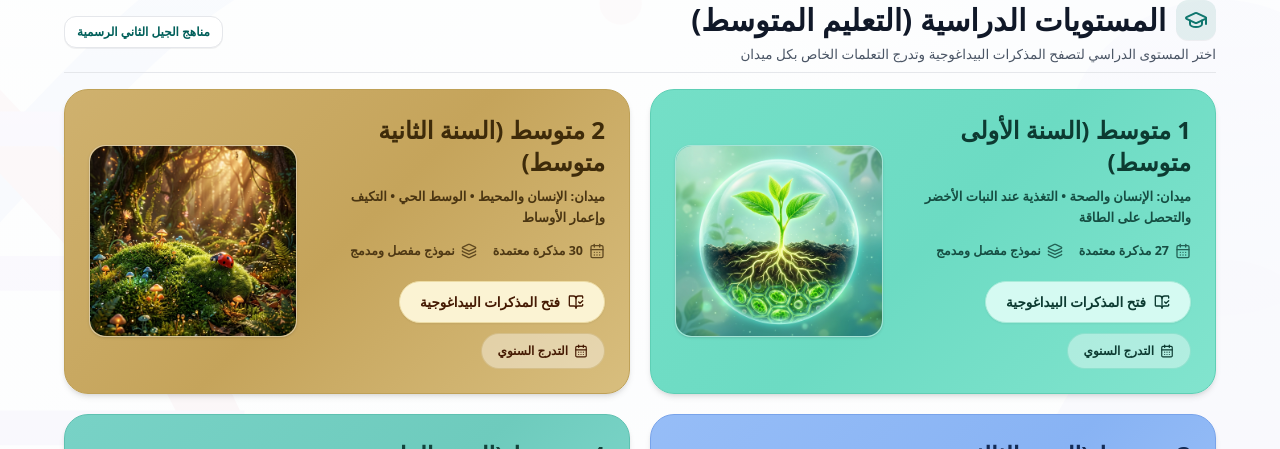
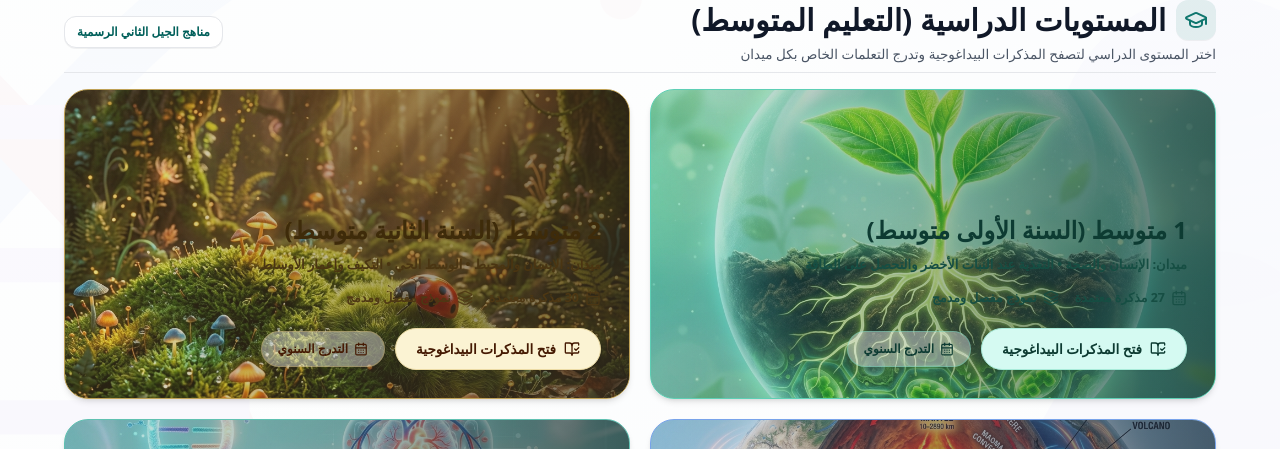
Before and after one commit to Snv05/mizaniyati5, a React (Vite) app: page / in a window 1280 px wide. Shown: the part 455-904 px from the top of the page. Built offline with nearby package versions, Linux system fonts and the light colour scheme; no server answers; the database is empty.

Commit message:
تحسين خلفيات بطاقات المستويات دون المساس بقوالب المذكرات والتدرج

```diff
--- a/src/components/LevelsHomePage.tsx
+++ b/src/components/LevelsHomePage.tsx
@@ -323,12 +323,25 @@ export const LevelsHomePage: React.FC<LevelsHomePageProps> = ({
                   key={lvl.id}
                   id={`card-select-level-${lvl.id}`}
                   style={{
-                    background: lvl.gradient,
+                    backgroundImage: `url(${lvl.image})`,
+                    backgroundSize: 'cover',
+                    backgroundPosition: 'center',
                   }}
-                  className={`relative overflow-hidden w-full text-right p-5 sm:p-6 rounded-3xl border ${lvl.borderColor} transition-all duration-300 shadow-md hover:shadow-xl group flex flex-col sm:flex-row items-center justify-between gap-5`}
+                  className={`relative overflow-hidden min-h-[310px] w-full text-right p-5 sm:p-7 rounded-3xl border ${lvl.borderColor} transition-all duration-300 shadow-md hover:shadow-xl group flex flex-col justify-end gap-5`}
                 >
-                  {/* محتوى البطاقة النصي (على الجهة اليمنى في الواجهة العربية RTL) */}
-                  <div className="flex-1 flex flex-col justify-between h-full space-y-3.5 w-full">
+                  {/* صورة المستوى تظهر كخلفية كاملة للبطاقة فقط؛ لا تؤثر على قوالب المذكرات أو التدرج السنوي */}
+                  <div
+                    className="absolute inset-0 bg-gradient-to-l from-black/65 via-black/30 to-black/5 pointer-events-none"
+                    aria-hidden="true"
+                  />
+                  {/* طبقة لونية خفيفة تحافظ على هوية كل مستوى دون إخفاء الصورة */}
+                  <div
+                    className="absolute inset-0 opacity-20 pointer-events-none"
+                    style={{ background: lvl.gradient }}
+                    aria-hidden="true"
+                  />
+                  {/* محتوى البطاقة النصي فوق الصورة */}
+                  <div className="relative z-10 flex-1 flex flex-col justify-end h-full space-y-3.5 w-full">
                     <div>
                       <div className="flex flex-wrap items-center gap-2">
                         <h3 className={`text-xl sm:text-2xl font-black ${lvl.titleColor}`}>
@@ -380,15 +393,7 @@ export const LevelsHomePage: React.FC<LevelsHomePageProps> = ({
                     </div>
                   </div>
 
-                  {/* الصورة التوضيحية ثلاثية الأبعاد (على الجهة اليسرى كما في النموذج) */}
-                  <div className="w-full sm:w-40 md:w-48 lg:w-52 h-40 sm:h-44 md:h-48 rounded-2xl overflow-hidden shrink-0 shadow-sm relative group-hover:scale-[1.02] transition-transform duration-300 border border-white/40 bg-black/5">
-                    <img
-                      src={lvl.image}
-                      alt={lvl.title}
-                      className="w-full h-full object-cover rounded-2xl"
-                      referrerPolicy="no-referrer"
-                    />
-                  </div>
+                  {/* الصورة أصبحت خلفية كاملة للبطاقة، لذلك لا نكررها كصورة جانبية */}
                 </div>
               );
             })}
```
